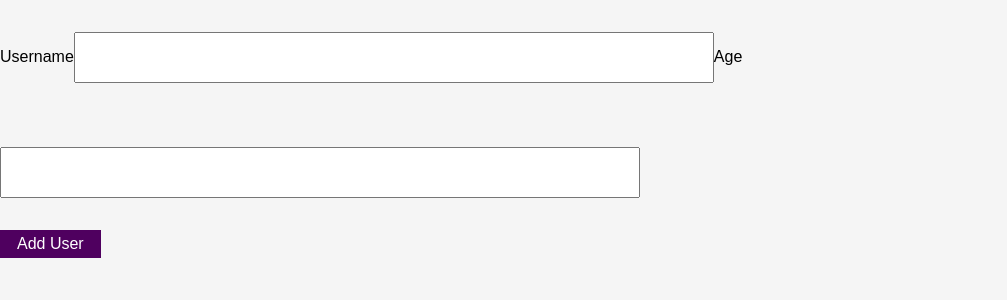
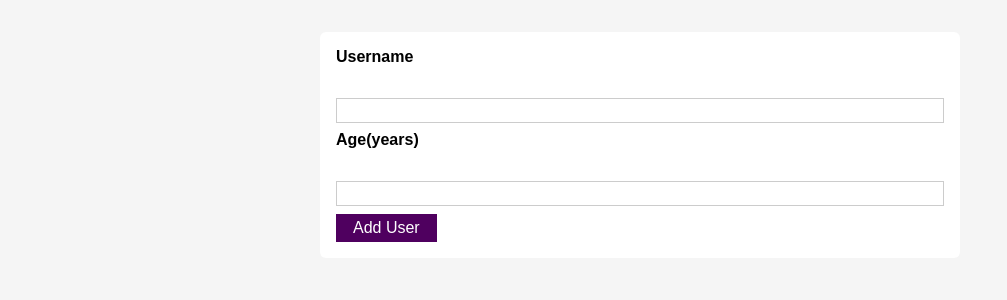
Before and after one commit to irinamihai150/udemyProj, a React (Create React App) app: page / in a window 1280 px wide. Shown: the top 300 px of the page, without its empty margins (0-1007 px from the left). Built offline with nearby package versions, Linux system fonts and the light colour scheme.

Commit message:
more styling and cganges

```diff
--- a/src/App.js
+++ b/src/App.js
@@ -1,12 +1,12 @@
 import React from "react"
-import UserList from "./components/UserList"
-import Card from "./components/Card"
+// import UserList from "./components/UserList"
+// import Card from "./components/Card"
+import AddUser from "./components/AddUser"
 
 function App() {
 	return (
 		<div>
-			<Card/>
-			<UserList />
+		<AddUser/>
 		</div>
 	)
 }
--- a/src/components/AddUser.js
+++ b/src/components/AddUser.js
@@ -1,14 +1,24 @@
 import React from "react"
 import classes from "./AddUser.module.css"
+import Card from "./Card"
+import Button from "./Button"
 
-const AddUser = () => {
+const AddUser = (props) => {
+	const addUserHandler = (event) => {
+		event.preventDefault()
+		console.log("AddUserHandler")
+	}
+
 	return (
-		<div className=''>
-			<label>Username</label>
-			<input className={classes.input} type='text' />
-			<label>Age</label>
-			<input className={classes.input} type='text' />
-		</div>
+		<Card className={classes.input}>
+			<form onSubmit={addUserHandler}>
+				<label htmlFor='username'>Username</label>
+				<input className={classes.input} id='username' type='text' />
+				<label htmlFor='age'>Age(years)</label>
+				<input className={classes.input} id='age' type='number' />
+				<Button type='submit'>Add User</Button>
+			</form>
+		</Card>
 	)
 }
 
--- a/src/components/Button.js
+++ b/src/components/Button.js
@@ -1,7 +1,16 @@
 import React from "react"
 import classes from "./Button.module.css"
-const Button = () => {
-	return <button className={classes.button}>Add User</button>
+
+const Button = (props) => {
+	return (
+		<button
+			className={classes.button}
+			type={props.type || "button"}
+			onClick={props.onClick}
+		>
+			{props.children}
+		</button>
+	)
 }
 
 export default Button
--- a/src/components/Card.js
+++ b/src/components/Card.js
@@ -1,13 +1,10 @@
 import React from "react"
-import AddUser from "./AddUser"
-import Button from "./Button"
+// import Button from "./Button"
+import classes from "./Card.module.css"
 
-const Card = () => {
+const Card = (props) => {
 	return (
-		<div>
-			<AddUser />
-			<Button />
-		</div>
+		<div className={`${classes.card} ${props.className}`}>{props.children}</div>
 	)
 }
 
--- /dev/null
+++ b/src/components/Card.module.css
@@ -0,0 +1,5 @@
+.card {
+	background: white;
+	box-shadow: 0 2px 8px solid blue;
+  border-radius: 6px;
+}
```
